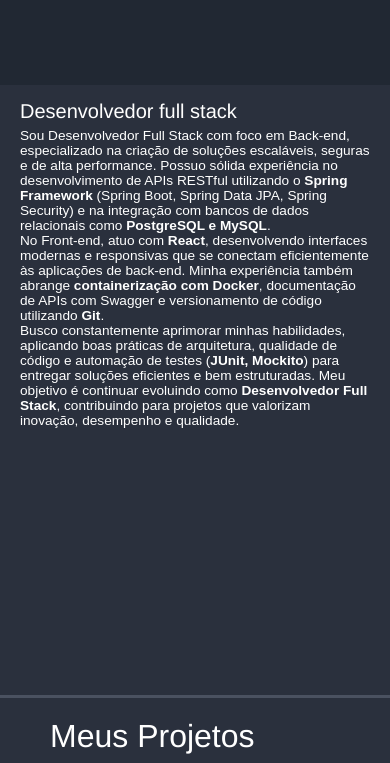
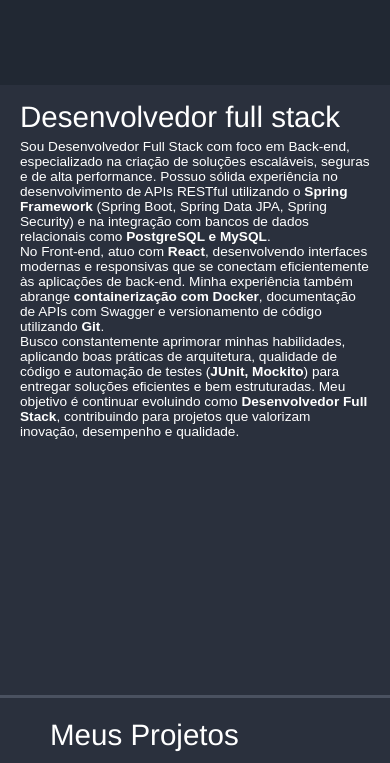
Before and after one commit to coalatz/my-project, a website: page index.html in a window 390 px wide. Shown: the part 337-1100 px from the top of the page. Drawn offline with nearby package versions, Linux system fonts and the light colour scheme.

Commit message:
ref: h1vh

```diff
--- a/style.css
+++ b/style.css
@@ -206,7 +206,7 @@ body h1 {
   }
 
   #description h1 {
-    font-size: 20px;
+    font-size: 3.5vh;
     margin: 0;
     padding: 5px 10px;
   }
@@ -216,7 +216,9 @@ body h1 {
     flex-direction: column;
     height: 100vh;
   }
-
+  #projects h1 {
+    font-size: 3.5vh;
+  }
   #projects-links {
     display: flex;
     flex-direction: column;
```
